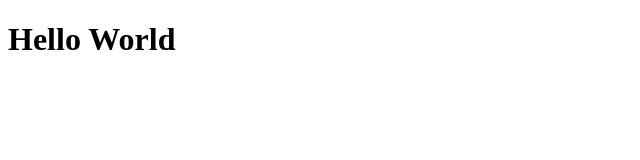
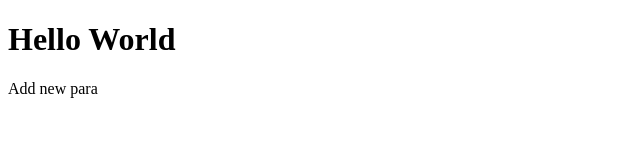
Before and after one commit to nthuduwage/git-one, a plain HTML site: page index.html in a window 1280 px wide. Shown: the whole page, without its empty margins (0-640 px from the left). Drawn offline with Linux system fonts and the light colour scheme.

Commit message:
Added para to the index.html

```diff
--- a/index.html
+++ b/index.html
@@ -8,5 +8,6 @@
 </head>
 <body>
     <h1>Hello World</h1>
+    <P>Add new para</P>
 </body>
 </html>
```
